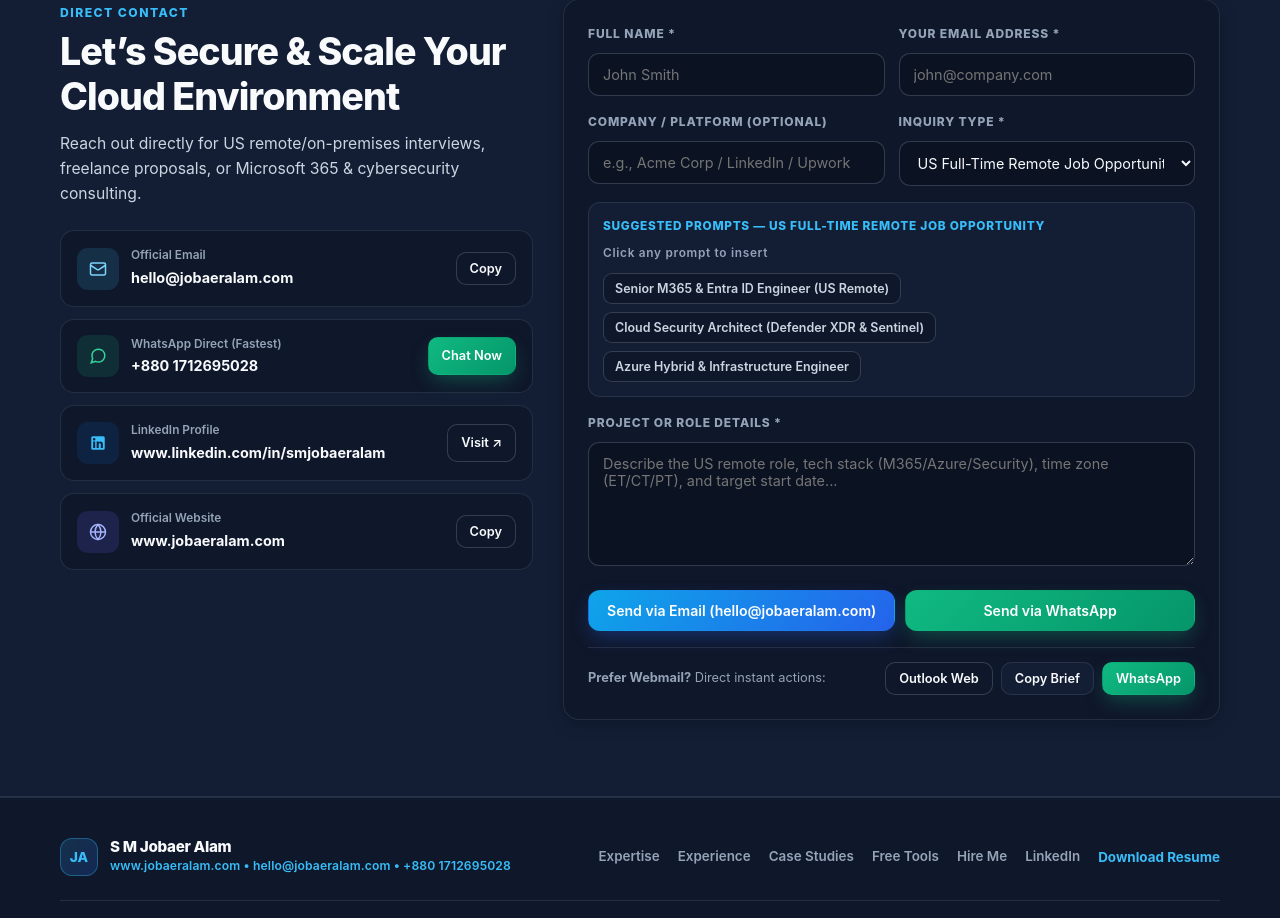
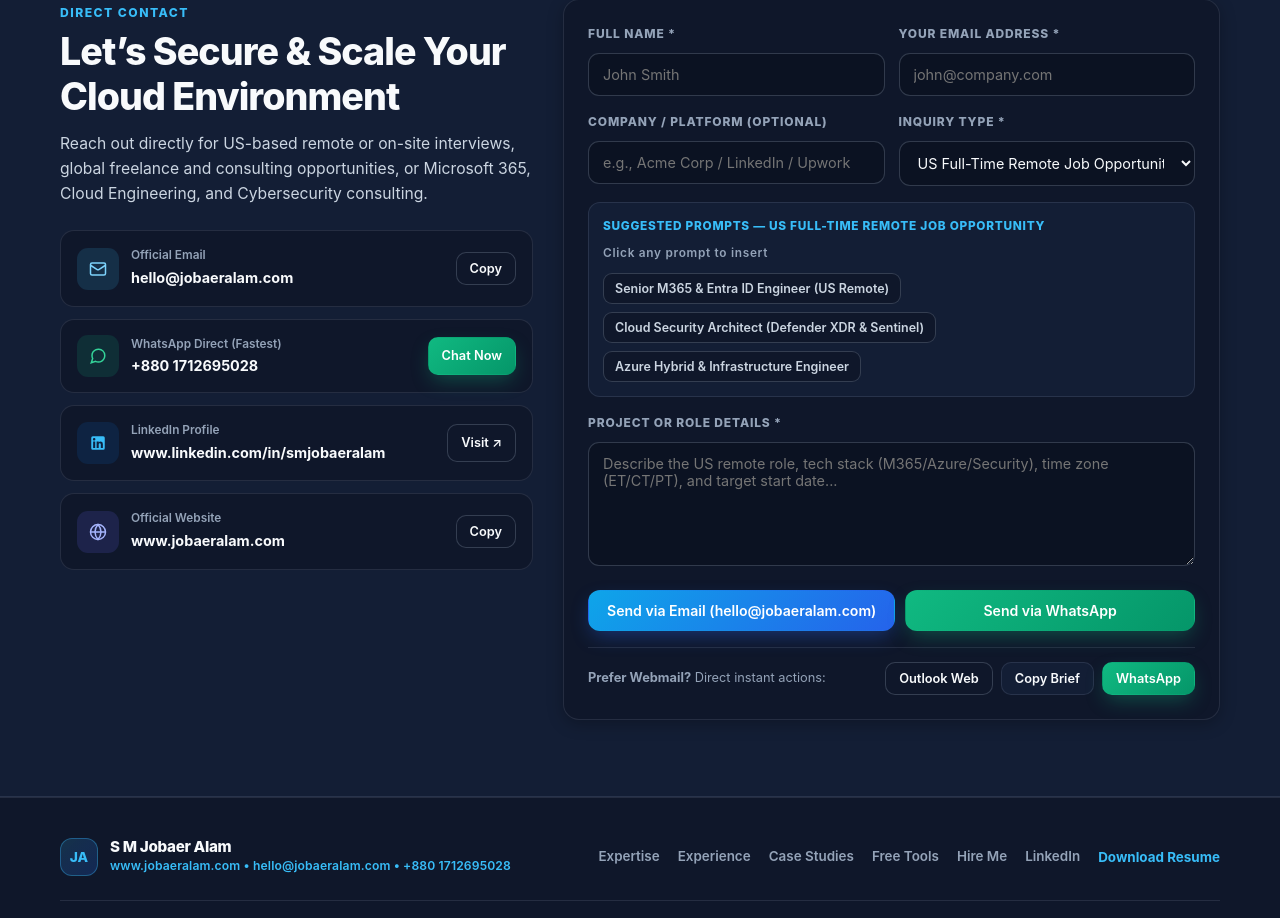
Before and after one commit to jalamapple/Executive-Portfolio-Jobaer, a plain HTML site: page index.html in a window 1280 px wide. Shown: the part 8414-9332 px from the top of the page. Drawn offline with Linux system fonts and the light colour scheme.

Commit message:
commit & push

```diff
--- a/index.html
+++ b/index.html
@@ -585,7 +585,7 @@
           <div>
             <span class="eyebrow">Direct Contact</span>
             <h2 class="section-title" style="margin-bottom:12px;">Let’s Secure & Scale Your Cloud Environment</h2>
-            <p class="section-desc" style="margin-bottom:24px;">Reach out directly for US remote/on-premises interviews, freelance proposals, or Microsoft 365 & cybersecurity consulting.</p>
+            <p class="section-desc" style="margin-bottom:24px;">Reach out directly for US-based remote or on-site interviews, global freelance and consulting opportunities, or Microsoft 365, Cloud Engineering, and Cybersecurity consulting.</p>
             <div class="channel-list">
               <div class="channel-card"><div class="channel-left"><div class="channel-icon" style="background:var(--badge-blue-bg); color:var(--badge-blue-text);"><svg class="icon" viewBox="0 0 24 24" fill="none" stroke="currentColor" stroke-width="2"><rect width="20" height="16" x="2" y="4" rx="2"/><path d="m22 7-8.97 5.7a1.94 1.94 0 0 1-2.06 0L2 7"/></svg></div><div><div class="channel-label">Official Email</div><a href="mailto:hello@jobaeralam.com" class="channel-value">hello@jobaeralam.com</a></div></div><button type="button" class="btn btn-secondary btn-sm js-copy-btn" data-copy="hello@jobaeralam.com" data-toast="Copied hello@jobaeralam.com">Copy</button></div>
               <div class="channel-card"><div class="channel-left"><div class="channel-icon" style="background:var(--badge-emerald-bg); color:var(--badge-emerald-text);"><svg class="icon" viewBox="0 0 24 24" fill="none" stroke="currentColor" stroke-width="2"><path d="M21 11.5a8.38 8.38 0 0 1-.9 3.8 8.5 8.5 0 0 1-7.6 4.7 8.38 8.38 0 0 1-3.8-.9L3 21l1.9-5.7a8.38 8.38 0 0 1-.9-3.8 8.5 8.5 0 0 1 4.7-7.6 8.38 8.38 0 0 1 3.8-.9h.5a8.48 8.48 0 0 1 8 8v.5z"/></svg></div><div><div class="channel-label">WhatsApp Direct (Fastest)</div><div class="channel-value">+880 1712695028</div></div></div><a href="https://wa.me/8801712695028?text=Hi%20S%20M%20Jobaer%20Alam%2C%20I%20visited%20www.jobaeralam.com%20and%20would%20like%20to%20connect." target="_blank" rel="noopener noreferrer" class="btn btn-emerald btn-sm">Chat Now</a></div>
```
